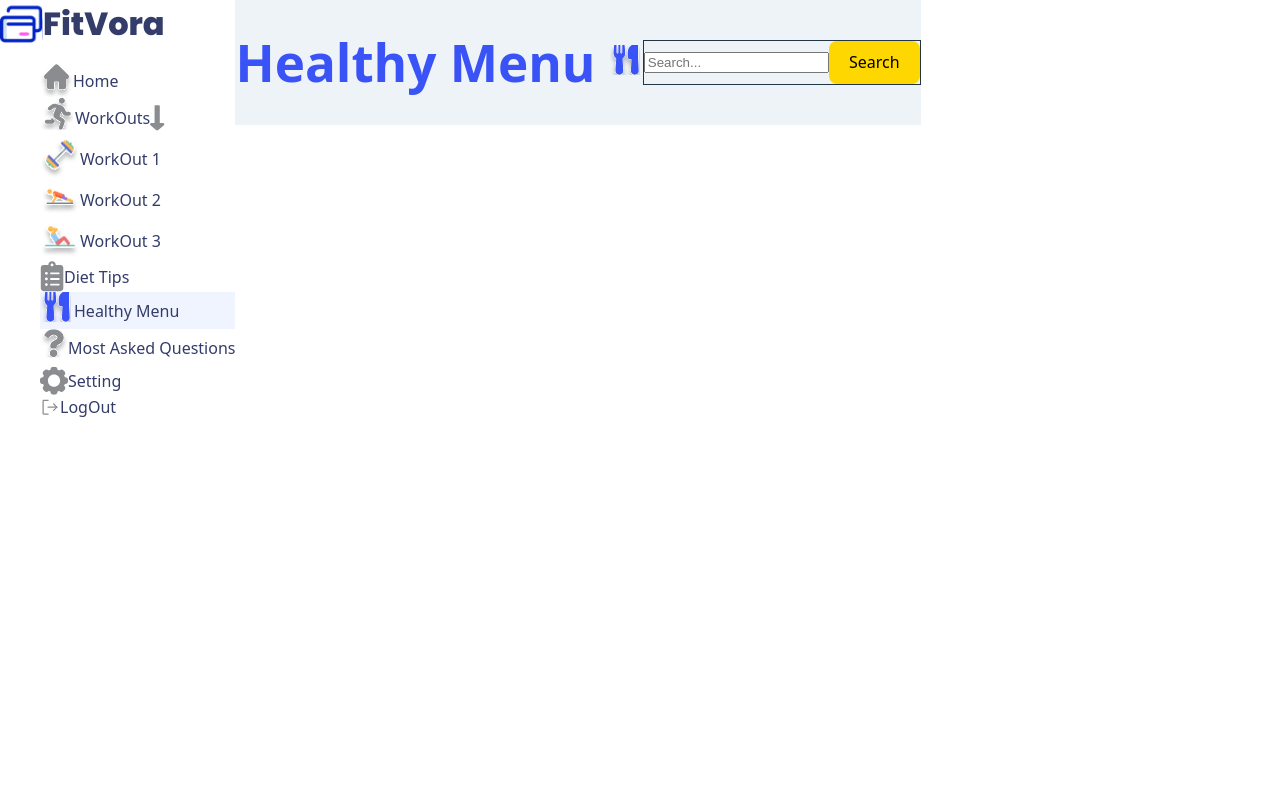
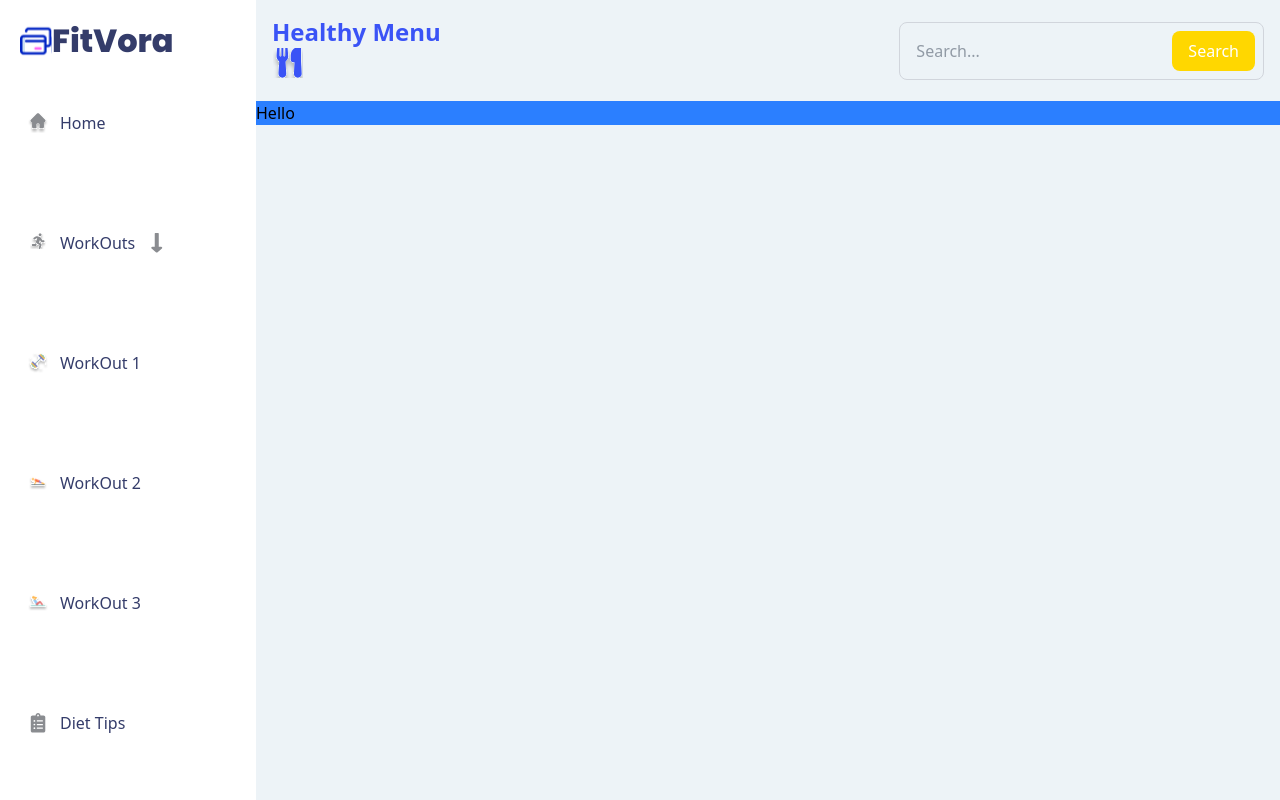
Before and after one commit to Marcelino-Kamal/HealthyMenu, a React (Vite) app: page /HealthyMenu in a window 1280 px wide. Shown: the top 800 px of the page. Built offline with nearby package versions, Linux system fonts and the light colour scheme.

Commit message:
Fixed Tailwind

```diff
--- a/package.json
+++ b/package.json
@@ -11,6 +11,7 @@
   },
   "dependencies": {
     "@heroicons/react": "^1.0.6",
+    "@tailwindcss/vite": "^4.1.4",
     "react": "^19.0.0",
     "react-dom": "^19.0.0",
     "react-router-dom": "^7.5.2"
--- a/postcss.config.js
+++ /dev/null
@@ -1,6 +0,0 @@
-export default {
-    plugins: {
-      '@tailwindcss/postcss': {},
-      autoprefixer: {},
-    },
-  }
--- a/src/App.css
+++ /dev/null
@@ -1,11 +0,0 @@
-@import url('https://fonts.googleapis.com/css2?family=Poppins:wght@800&display=swap');
-
-@tailwind base;
-@tailwind components;
-@tailwind utilities;
-
-.fitvora {
-    font-family: 'Poppins', sans-serif;
-    font-weight: 800; /* This sets the weight to 800 */
-    font-size: 32px;  /* This sets the size to 32px */
-  }
--- a/src/App.jsx
+++ b/src/App.jsx
@@ -1,4 +1,4 @@
-import './App.css'
+import './index.css'
 import Sidebar from './components/Sidebar'
 import HealthyMenuPage from './View/HealthyMenuPage';
 import { BrowserRouter as Router, Routes, Route } from 'react-router-dom';
--- a/src/View/HealthyMenuPage.jsx
+++ b/src/View/HealthyMenuPage.jsx
@@ -1,3 +1,4 @@
+import FeaturedMealCard from "../components/FeaturedMeal";
 import Header from "../components/Header";
 
 
@@ -5,7 +6,7 @@ const HealthyMenuPage = () =>{
     return(
         <>
             <Header></Header>
-
+            <FeaturedMealCard/>
         </>
 
     )
--- a/src/components/FeaturedMeal.jsx
+++ b/src/components/FeaturedMeal.jsx
@@ -1,9 +1,34 @@
+import fimg from "../assets/food.png";
 
 const FeaturedMeal = () => {
-
-
-
-
-}
+  return (
+    <>
+      <div className="bg-blue-500">
+      <span>Hello</span>
+      </div>
+    </>
+  );
+};
 
 export default FeaturedMeal;
+
+// <div className="ml-[30px] max-w-[1000px] h-[400px]">
+// <div className="max-w-sm rounded-[20px] overflow-hidden shadow-lg bg-[#ffffff] flex flex-col h-full">
+//   {/* Top section: image + title side by side */}
+//   <div className="flex h-full">
+//     <img
+//       className="w-1/3 h-full object-cover rounded-[10px] m-[20px]"
+//       src={fimg}
+//       alt="Card Image"
+//     />
+//     <h2 className="card-Header text-xl text-[#343C6A] mb-[250px] max-w-[500px]">
+//       Grilled Turkey Breast with Steamed Asparagus and Brown Rice
+//     </h2>
+//   </div>
+//   <div className="text-center">
+//     <button className="w-[370px] text-[#ffffff] rounded-[10px] transition ml-[100px] bg-[#343C6A]">
+//       Add Favourite
+//     </button>
+//   </div>
+// </div>
+// </div>
--- a/src/index.css
+++ b/src/index.css
@@ -1,66 +1,19 @@
+@import url('https://fonts.googleapis.com/css2?family=Poppins:wght@800&display=swap');
+
+@import "tailwindcss";
+
+.fitvora {
+    font-family: 'Poppins', sans-serif;
+    font-weight: 800; /* This sets the weight to 800 */
+    font-size: 32px;  /* This sets the size to 32px */
+  }
+.card-Header{
+  font-family: 'Poppins', sans-serif;
+  font-weight: 600; /* This sets the weight to 800 */
+  font-size: 22;
+}
+
 :root {
-  font-family: system-ui, Avenir, Helvetica, Arial, sans-serif;
-  line-height: 1.5;
-  font-weight: 400;
-
   background-color: #edf3f7;
 
-  font-synthesis: none;
-  text-rendering: optimizeLegibility;
-  -webkit-font-smoothing: antialiased;
-  -moz-osx-font-smoothing: grayscale;
 }
-
-a {
-  font-weight: 500;
-  color: #646cff;
-  text-decoration: inherit;
-}
-a:hover {
-  color: #535bf2;
-}
-
-body {
-  margin: 0;
-  display: flex;
-  place-items: center;
-  min-width: 320px;
-  min-height: 100vh;
-}
-
-h1 {
-  font-size: 3.2em;
-  line-height: 1.1;
-}
-
-button {
-  border-radius: 8px;
-  border: 1px solid transparent;
-  padding: 0.6em 1.2em;
-  font-size: 1em;
-  font-weight: 500;
-  font-family: inherit;
-  background-color: #1a1a1a;
-  cursor: pointer;
-  transition: border-color 0.25s;
-}
-button:hover {
-  border-color: #646cff;
-}
-button:focus,
-button:focus-visible {
-  outline: 4px auto -webkit-focus-ring-color;
-}
-
-@media (prefers-color-scheme: light) {
-  :root {
-    color: #213547;
-    background-color: #ffffff;
-  }
-  a:hover {
-    color: #747bff;
-  }
-  button {
-    background-color: #f9f9f9;
-  }
-}
--- a/tailwind.config.js
+++ /dev/null
@@ -1,11 +0,0 @@
-/** @type {import('tailwindcss').Config} */
-export default {
-    content: [
-      "./index.html",
-      "./src/**/*.{js,ts,jsx,tsx}",
-    ],
-    theme: {
-      extend: {},
-    },
-    plugins: [],
-  }
--- a/vite.config.js
+++ b/vite.config.js
@@ -1,8 +1,8 @@
 import { defineConfig } from 'vite';
 import react from '@vitejs/plugin-react';
-
+import tailwindcss from '@tailwindcss/vite'
 
 // https://vitejs.dev/config/
 export default defineConfig({
-  plugins: [react()]  // Add the plugin here
+  plugins: [react(), tailwindcss()]  // Add the plugin here
 });
```
Also changed, not shown: src/assets/food.png (added), 1 other file (tests, documents, lock files or other folders).
